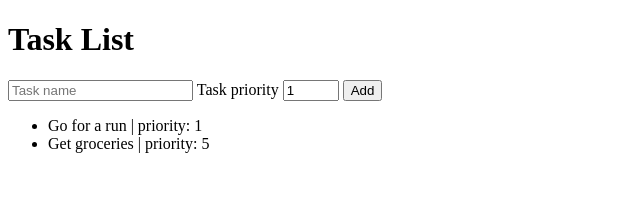
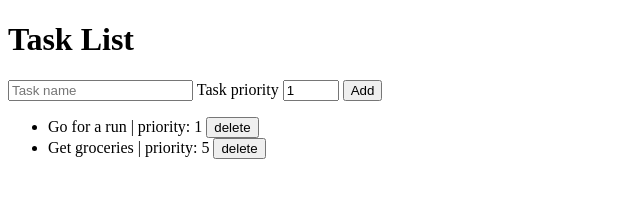
Before and after one commit to flare-s/vue2-tasks, a plain HTML site: page index.html in a window 1280 px wide. Shown: the whole page, without its empty margins (0-640 px from the left). Drawn offline with nearby package versions, Linux system fonts and the light colour scheme.

Commit message:
Add delete task functionality

```diff
--- a/index.html
+++ b/index.html
@@ -31,6 +31,7 @@
         <ul>
           <li v-for="task in tasks">
             {{task.label}} | priority: {{task.priority}}
+            <button @click="deleteTask(task.id)">delete</button>
           </li>
         </ul>
       </main>
--- a/js/main.js
+++ b/js/main.js
@@ -5,10 +5,12 @@ new Vue({
     priority: "1",
     tasks: [
       {
+        id: 1,
         label: "Go for a run",
         priority: 1,
       },
       {
+        id: 2,
         label: "Get groceries",
         priority: 5,
       },
@@ -16,13 +18,20 @@ new Vue({
   },
   methods: {
     addTask: function (event) {
+      let id =
+        this.tasks.length === 0 ? 1 : this.tasks[this.tasks.length - 1].id + 1;
       event.preventDefault();
       this.tasks.push({
+        id,
         label: this.newTask,
         priority: Number(this.priority),
       });
       this.newTask = "";
       this.priority = "1";
     },
+    deleteTask: function (id) {
+      let taskToDeleteIndex = this.tasks.findIndex((task) => (task.id = id));
+      this.tasks.splice(taskToDeleteIndex, 1);
+    },
   },
 });
```
